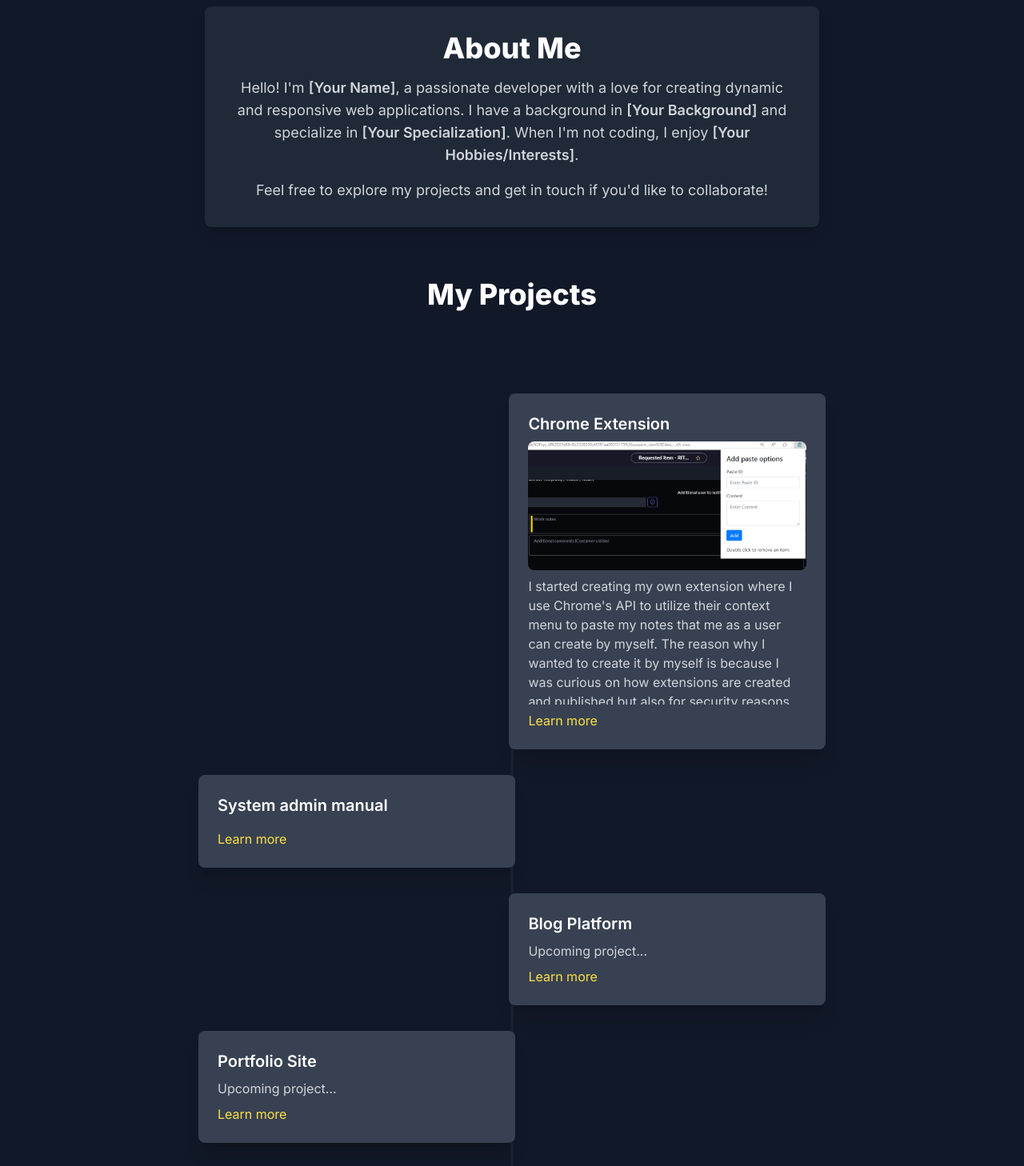
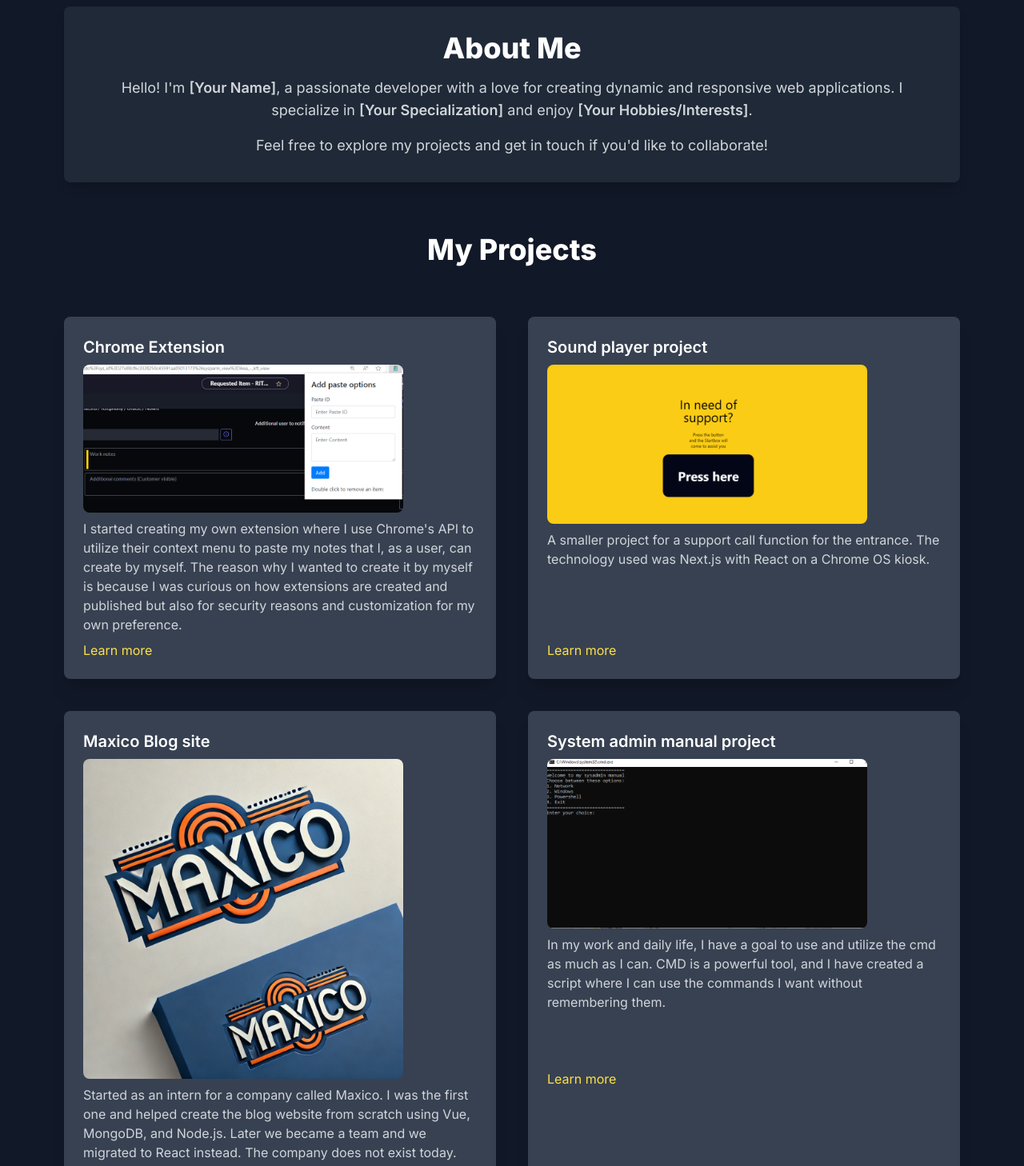
Before and after one commit to maltin1234/Portfolio, a Next.js app: page / in a window 1280 px wide. Shown: the part 72-1530 px from the top of the page at 80% size. Built offline with nearby package versions, Linux system fonts and the light colour scheme.

Commit message:
added image and restructured them

```diff
--- a/app/page.js
+++ b/app/page.js
@@ -3,14 +3,42 @@ import React from "react";
 import Image from "next/image";
 
 const Home = () => {
+  const projects = [
+    {
+      title: "Chrome Extension",
+      imageSrc: "/assets/Pazter_1.png",
+      description: "I started creating my own extension where I use Chrome's API to utilize their context menu to paste my notes that I, as a user, can create by myself. The reason why I wanted to create it by myself is because I was curious on how extensions are created and published but also for security reasons and customization for my own preference."
+    },
+    {
+      title: "Sound player project",
+      imageSrc: "/assets/SoundPlayer.png",
+      description: "A smaller project for a support call function for the entrance. The technology used was Next.js with React on a Chrome OS kiosk."
+    },
+    {
+      title: "Maxico Blog site",
+      imageSrc: "/assets/Maxico.jpg",
+      description: "Started as an intern for a company called Maxico. I was the first one and helped create the blog website from scratch using Vue, MongoDB, and Node.js. Later we became a team and we migrated to React instead. The company does not exist today."
+    },
+    {
+      title: "System admin manual project",
+      imageSrc: "/assets/Sysadmin_bat.png",
+      description: "In my work and daily life, I have a goal to use and utilize the cmd as much as I can. CMD is a powerful tool, and I have created a script where I can use the commands I want without remembering them."
+    },
+    {
+      title: "Finetuning and hosting AI",
+      imageSrc: "/assets/llama.jpg",
+      description: "Hosted AI locally on my computer. Trained the Llama2 model on my custom dataset from Hugging Face. Currently working more on this."
+    },
+  ];
+
   return (
     <div className="text-white min-h-screen py-10 bg-gray-900">
-      <div className="max-w-4xl mx-auto px-4 py-10">
+      <div className="max-w-6xl mx-auto px-4 py-10">
         <section className="mb-16">
-          <div className="bg-gray-800 p-8 rounded-lg shadow-lg max-w-3xl mx-auto text-center">
+          <div className="bg-gray-800 p-8 rounded-lg shadow-lg text-center">
             <h2 className="text-4xl font-extrabold mb-4 text-white">About Me</h2>
             <p className="text-lg text-gray-300 mb-4">
-              Hello! I'm <span className="font-semibold">[Your Name]</span>, a passionate developer with a love for creating dynamic and responsive web applications. I have a background in <span className="font-semibold">[Your Background]</span> and specialize in <span className="font-semibold">[Your Specialization]</span>. When I'm not coding, I enjoy <span className="font-semibold">[Your Hobbies/Interests]</span>.
+              Hello! I'm <span className="font-semibold">[Your Name]</span>, a passionate developer with a love for creating dynamic and responsive web applications. I specialize in <span className="font-semibold">[Your Specialization]</span> and enjoy <span className="font-semibold">[Your Hobbies/Interests]</span>.
             </p>
             <p className="text-lg text-gray-300">
               Feel free to explore my projects and get in touch if you'd like to collaborate!
@@ -20,55 +48,19 @@ const Home = () => {
 
         <h1 className="text-4xl font-extrabold mb-16 text-center text-white">My Projects</h1>
 
-        <div className="relative wrap overflow-hidden p-10 h-full">
-          <div className="absolute border-opacity-20 border-gray-700 h-full border-2 left-1/2 transform -translate-x-1/2"></div>
-
-          <div className="mb-8 flex justify-between items-center w-full left-timeline">
-            <div className="order-1 w-7/12"></div>
-            <div className="order-1 w-7/12 p-6 bg-gray-700 rounded-lg shadow-xl flex flex-col">
-              <h2 className="text-xl font-semibold text-white">Chrome Extension</h2>
-              <Image src="/assets/Pazter_1.png" alt="Pazter_1" width={400} height={200} className="mt-2 rounded-lg" />
-              <div className="mt-2 text-gray-300 flex-grow overflow-y-auto max-h-40 custom-scrollbar">
-                I started creating my own extension where I use Chrome's API to utilize their context menu to paste my notes that me as a user can create by myself. The reason why I wanted to create it by myself is because I was curious on how extensions are created and published but also for security reasons and customization for my own preference.
+        <div className="grid grid-cols-1 md:grid-cols-2 gap-10">
+          {projects.map((project, index) => (
+            <div key={index} className="bg-gray-700 rounded-lg shadow-xl p-6 flex flex-col">
+              <h2 className="text-xl font-semibold text-white">{project.title}</h2>
+              {project.imageSrc && (
+                <Image src={project.imageSrc} alt={project.title} width={400} height={200} className="mt-2 rounded-lg" />
+              )}
+              <div className="text-gray-300 flex-grow overflow-y-auto mt-2 max-h-40 custom-scrollbar">
+                {project.description}
               </div>
-              <a href="#" className="text-yellow-300 mt-2 block hover:underline">Learn more</a>
+              <a href="#" className="mt-2 text-yellow-300 hover:underline">Learn more</a>
             </div>
-          </div>
-
-          <div className="mb-8 flex justify-between flex-row-reverse items-center w-full right-timeline">
-            <div className="order-1 w-7/12"></div>
-            <div className="order-1 w-7/12 p-6 bg-gray-700 rounded-lg shadow-xl flex flex-col">
-              <h2 className="text-xl font-semibold text-white">System admin manual</h2>
-              <div className="mt-2 text-gray-300 flex-grow overflow-y-auto max-h-40 custom-scrollbar">
-
-              </div>
-              <a href="#" className="text-yellow-300 mt-2 block hover:underline">Learn more</a>
-            </div>
-          </div>
-
-          <div className="mb-8 flex justify-between items-center w-full left-timeline">
-            <div className="order-1 w-7/12"></div>
-            <div className="order-1 w-7/12 p-6 bg-gray-700 rounded-lg shadow-xl flex flex-col">
-              <h2 className="text-xl font-semibold text-white">Blog Platform</h2>
-              <div className="mt-2 text-gray-300 flex-grow overflow-y-auto max-h-40 custom-scrollbar">
-                Upcoming project...
-              </div>
-              <a href="#" className="text-yellow-300 mt-2 block hover:underline">Learn more</a>
-            </div>
-          </div>
-
-          <div className="mb-8 flex justify-between flex-row-reverse items-center w-full right-timeline">
-            <div className="order-1 w-7/12"></div>
-            <div className="order-1 w-7/12 p-6 bg-gray-700 rounded-lg shadow-xl flex flex-col">
-              <h2 className="text-xl font-semibold text-white">Portfolio Site</h2>
-              <div className="mt-2 text-gray-300 flex-grow overflow-y-auto max-h-40 custom-scrollbar">
-                Upcoming project...
-              </div>
-              <a href="#" className="text-yellow-300 mt-2 block hover:underline">Learn more</a>
-            </div>
-          </div>
-
-          {/* Add more projects following the same structure */}
+          ))}
         </div>
       </div>
     </div>
```
Also changed, not shown: public/assets/llama.jpg (added), public/assets/maxico.jpg (added).
